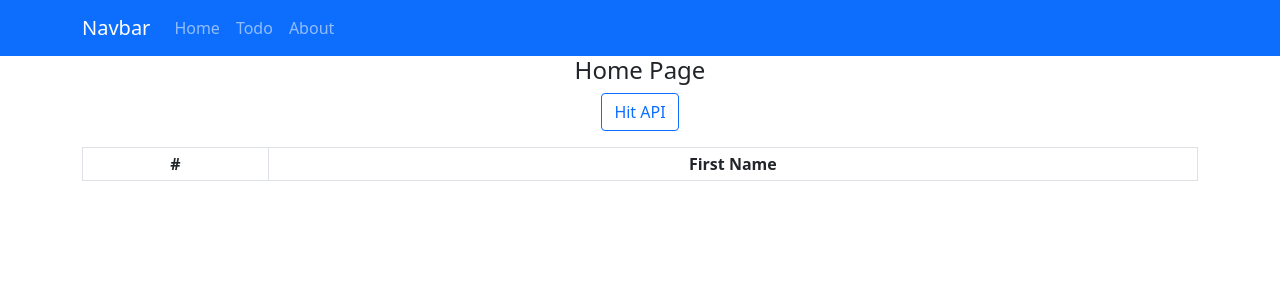
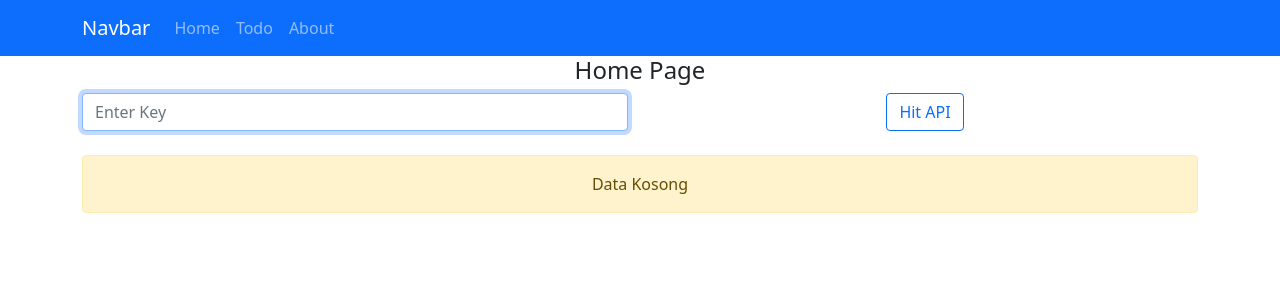
Before and after one commit to imanmaliki11/web-app-react, a React (Create React App) app: page / in a window 1280 px wide. Shown: the top 300 px of the page. Built offline with nearby package versions, Linux system fonts and the light colour scheme.

Commit message:
move hitting API to apiAll files

```diff
--- a/src/api/allAPI.js
+++ b/src/api/allAPI.js
@@ -1,21 +1,20 @@
 import axios from "axios";
 
-const News = () => {
+export const News = key => {
+    const url = 'https://free-news.p.rapidapi.com/v1/search'
     return axios({
         method: 'GET',
-        url: 'https://free-news.p.rapidapi.com/v1/search',
-        params: { q: 'Elon Musk', lang: 'en' },
+        url: url,
+        params: { q: key, lang: 'en' },
         headers: {
             'x-rapidapi-host': 'free-news.p.rapidapi.com',
             'x-rapidapi-key': 'c99cc0c1e2msh7489ad3aaec92b7p1ab10ejsn69541b1f84d0'
         }
     })
         .then((res) => {
-            console.log(res);
-            return [
-                { id: 1, nama: "Iman Maliki" }
-            ]
+            return res.data
+        })
+        .catch((e) => {
+            return e
         });
 }
-
-export default News;
--- a/src/components/loading/loading.css
+++ b/src/components/loading/loading.css
@@ -1,5 +1,6 @@
 .full {
     position: fixed;
+    z-index: 999999;
     top: 0;
     left: 0;
     height: 100vh;
--- a/src/home/home.js
+++ b/src/home/home.js
@@ -1,31 +1,30 @@
 import { useState } from 'react'
-import { Container, Table, Button } from 'react-bootstrap'
+import { Container, Table, Button, Row, Col, Form, Alert } from 'react-bootstrap'
 import Loading from '../components/loading/loading'
-import axios from 'axios'
 import './home.css'
+import * as allAPI from '../api/allAPI'
 
 const Home = () => {
 
     const [getNews, setNews] = useState([]);
+    const [getInputQ, setInputQ] = useState('');
     const [isLoading, setLoading] = useState(false);
 
     const handleClick = (e) => {
         setLoading(true)
         e.preventDefault()
-        const news = axios({
-            method: 'GET',
-            url: 'https://free-news.p.rapidapi.com/v1/search',
-            params: { q: 'Elon Musk', lang: 'en' },
-            headers: {
-                'x-rapidapi-host': 'free-news.p.rapidapi.com',
-                'x-rapidapi-key': 'c99cc0c1e2msh7489ad3aaec92b7p1ab10ejsn69541b1f84d0'
+        allAPI.News(getInputQ).then((res) => {
+            if (res.articles)
+                setNews(res.articles)
+            else
+                setNews({})
+            setLoading(false)
+        })
+        setInputQ('')
     }
-        })
-            .then((res) => {
-                console.log(res.data.articles);
-                setNews(res.data.articles)
-                setLoading(false)
-            });
+
+    const handleInput = (e) => {
+        setInputQ(e.target.value)
     }
 
     return (
@@ -35,7 +34,19 @@ const Home = () => {
             ) : (<></>)}
             <div>
                 <h4>Home Page</h4>
-                <Button variant="outline-primary" onClick={handleClick}>Hit API</Button>{' '}
+                <Form onSubmit={handleClick}>
+                    <Row>
+                        <Col>
+                            <Form.Control required autoFocus type="text" placeholder="Enter Key" value={getInputQ} onChange={handleInput} />
+                        </Col>
+                        <Col>
+                            <Button variant="outline-primary" type="submit">Hit API</Button>{' '}
+                        </Col>
+                    </Row>
+                </Form>
+
+                {(getNews.length) ? (
+
                     <Table striped bordered hover size="sm" className="mt-3">
                         <thead>
                             <tr>
@@ -56,6 +67,13 @@ const Home = () => {
                             }
                         </tbody>
                     </Table>
+                ) : (
+                    <div className="text-center py-4">
+                        <Alert variant='warning'>
+                            Data Kosong
+                        </Alert>
+                    </div>
+                )}
             </div>
         </Container>
     )
```
Lines whose indentation alone changed are shown as unchanged.
